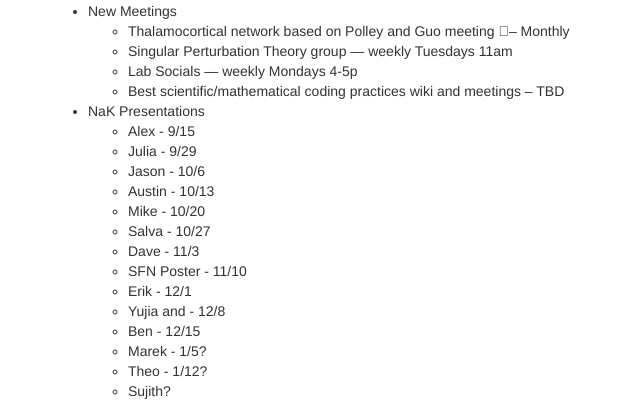
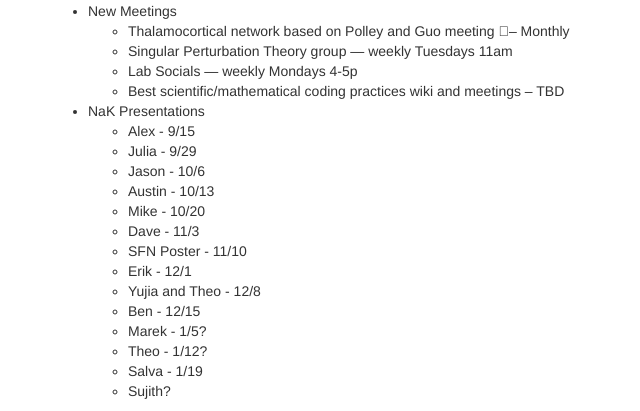
Before and after one commit to cogrhythms/nd, a Jekyll site: the page built from calendar/index.md, in a window 1280 px wide, cut to the strip 744-1155 px from the top of the page. Shown: the whole strip, without its empty margins (22-662 px from the left). Built offline with Jekyll 4.4.1, drawn with Linux system fonts in a browser that asks for light colours; nearby versions of some CDN libraries.

Commit message:
fix base url

```diff
--- a/_config.yml
+++ b/_config.yml
@@ -6,4 +6,4 @@
 # These can be edited by us
 name: Cognitive Rhythms Collaborative
 markdown: kramdown
-baseurl: /
+baseurl: /nd/
--- a/calendar/index.md
+++ b/calendar/index.md
@@ -19,12 +19,12 @@
   * Jason - 10/6
   * Austin - 10/13
   * Mike - 10/20
-  * Salva - 10/27
   * Dave - 11/3
   * SFN Poster - 11/10
   * Erik - 12/1
-  * Yujia and - 12/8
+  * Yujia and Theo - 12/8
   * Ben - 12/15
   * Marek - 1/5?
   * Theo - 1/12?
+  * Salva - 1/19
   * Sujith?
```
